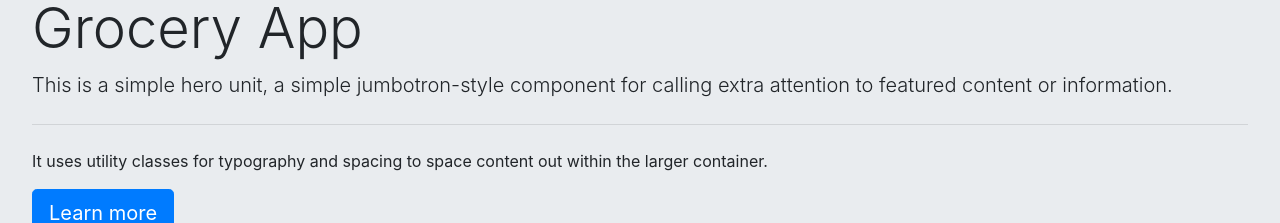
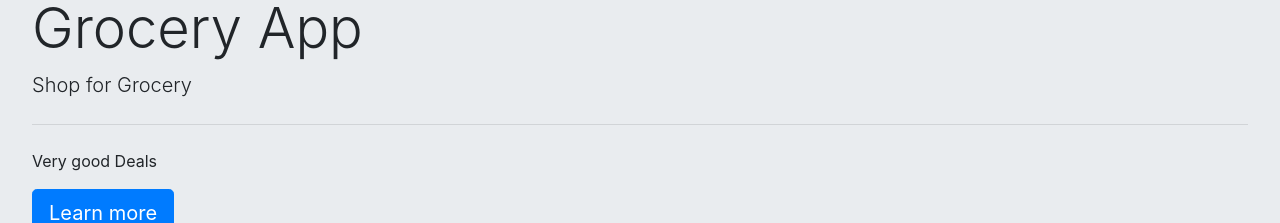
Before and after one commit to rahul0624/grocery-app, a React (Create React App) app: page / in a window 1280 px wide. Shown: the part 125-348 px from the top of the page. Built offline with nearby package versions, Linux system fonts and the light colour scheme; no server answers.

Commit message:
Added favicon

```diff
--- a/public/index.html
+++ b/public/index.html
@@ -24,7 +24,7 @@
       work correctly both with client-side routing and a non-root public URL.
       Learn how to configure a non-root public URL by running `npm run build`.
     -->
-    <title>React App</title>
+    <title>Grocery App</title>
   </head>
   <body>
     <noscript>You need to enable JavaScript to run this app.</noscript>
--- a/src/components/Header/index.js
+++ b/src/components/Header/index.js
@@ -5,13 +5,11 @@ const Header = () => {
     <div className="jumbotron">
       <h1 className="display-4">Grocery App</h1>
       <p className="lead">
-        This is a simple hero unit, a simple jumbotron-style component for
-        calling extra attention to featured content or information.
+        Shop for Grocery
       </p>
       <hr className="my-4" />
       <p>
-        It uses utility classes for typography and spacing to space content out
-        within the larger container.
+        Very good Deals
       </p>
       <a className="btn btn-primary btn-lg" href="#" role="button">
         Learn more
--- a/src/components/NavBar/index.js
+++ b/src/components/NavBar/index.js
@@ -7,6 +7,7 @@ const NavBar = () => {
         className="navbar-toggler"
         type="button"
         data-toggle="collapse"
+        data-bs-toggle="dropdown"
         data-target="#navbarNavDropdown"
         aria-controls="navbarNavDropdown"
         aria-expanded="false"
```
Also changed, not shown: 1 other file (tests, documents, lock files or other folders).
